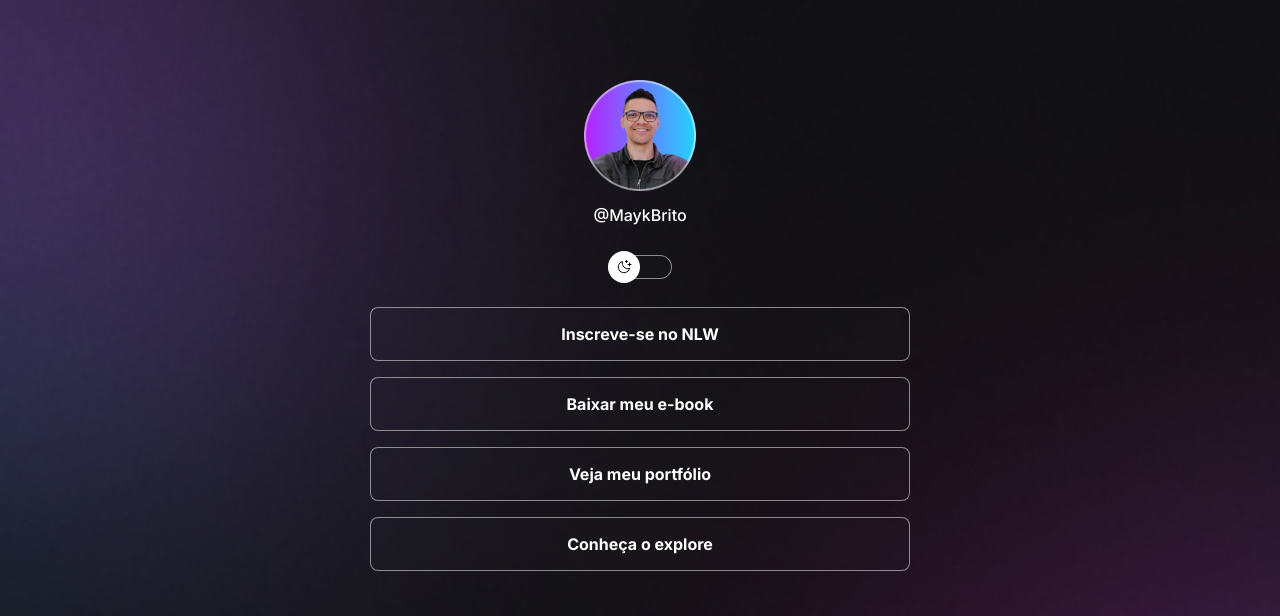
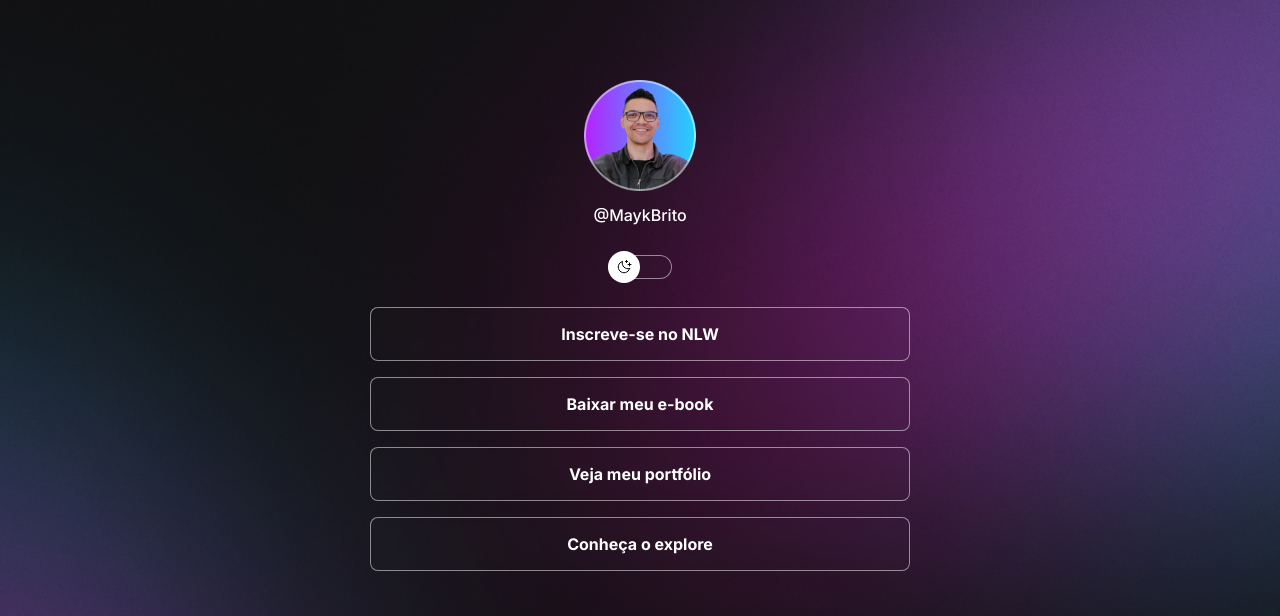
Before and after one commit to SamiraSampaio8/Projeto_PortifolioPessoal, a plain HTML site: page index.html in a window 1280 px wide. Shown: the top 616 px of the page. Drawn offline with nearby package versions, Linux system fonts and the light colour scheme.

Commit message:
change background based on media queries

```diff
--- a/style.css
+++ b/style.css
@@ -27,6 +27,7 @@
 body{
 
     background: var(--bg-url)  no-repeat top center/cover ;
+    height: 100vh;
 
 
 /*agrupamento de imagem/repeat/position/size */
@@ -160,3 +161,11 @@ footer{
     padding: 24px 0px;
     font-size: 14px;
 }
+@media (min-width: 700px) {
+    :root {
+        --bg-url: url(img/bg-desktop.jpg);
+    }
+    .light{
+        --bg-url: url(img/bg-desktop-light.jpg);
+    }
+}
```
Also changed, not shown: img/bg-desktop-light.jpg (added), img/bg-desktop.jpg (added).
